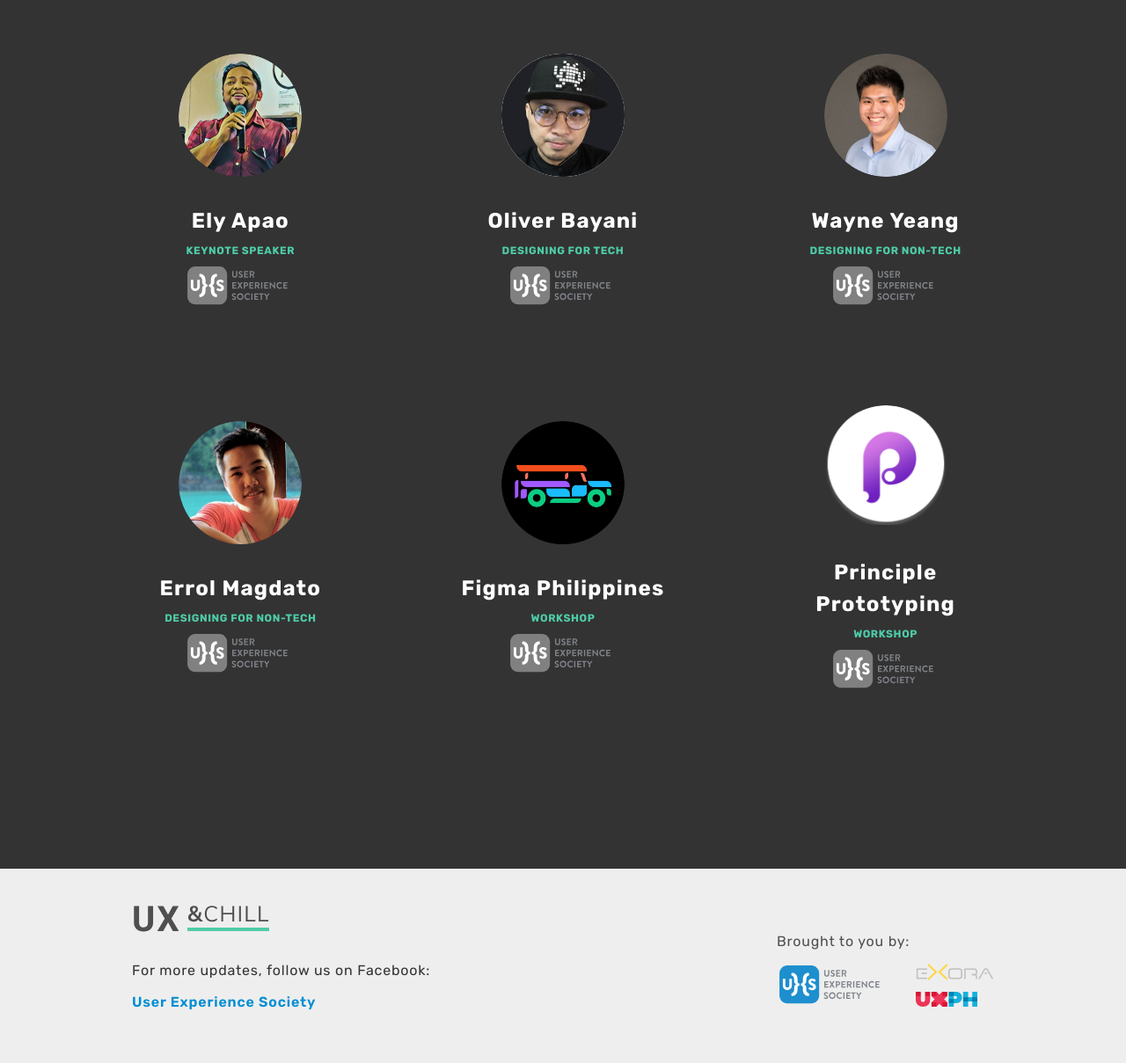
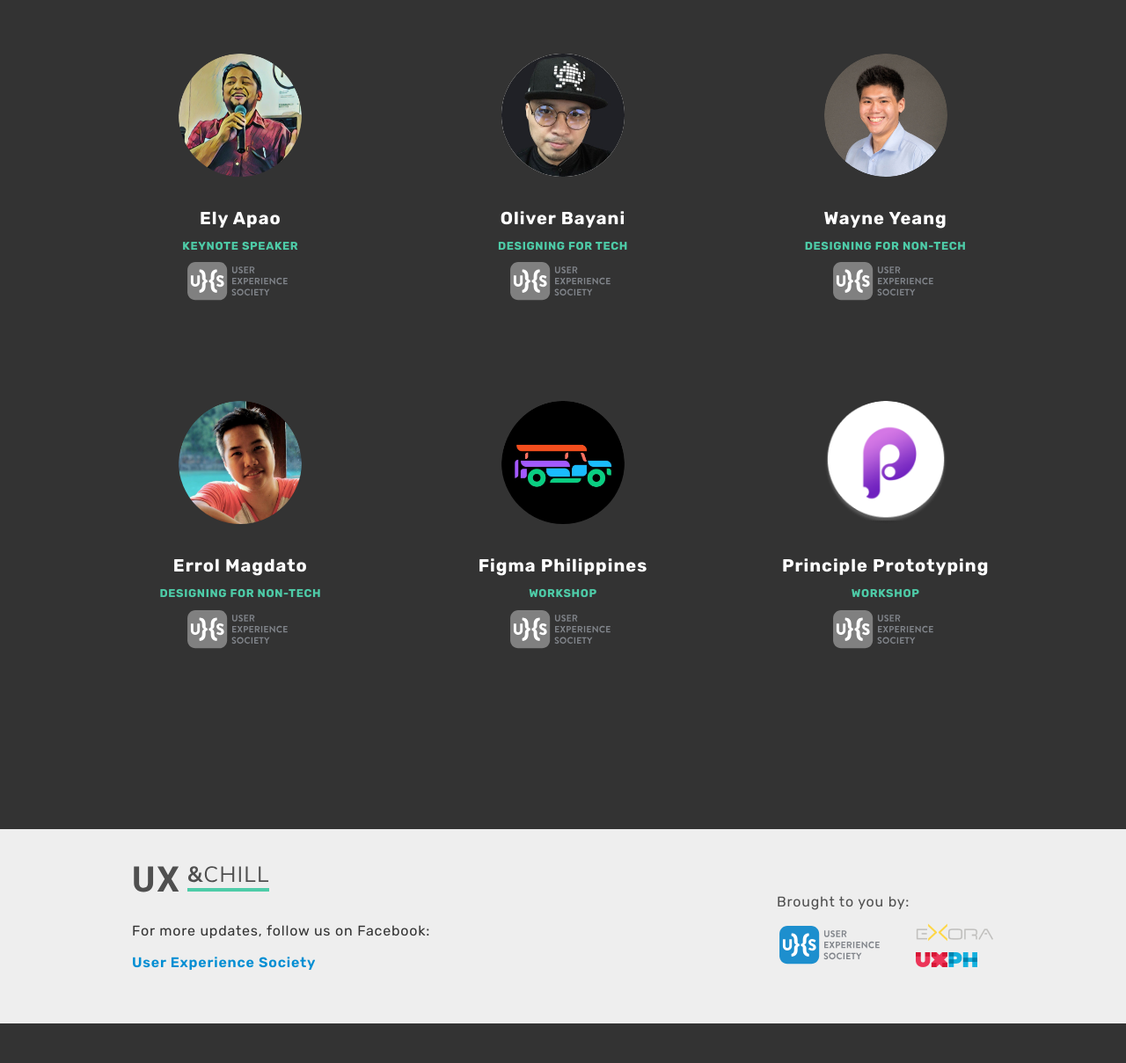
Before and after one commit to UXSoc/ux-chill-website-2020, a PHP site: page / in a window 1280 px wide. Shown: the part 821-2030 px from the top of the page at 88% size. After the commit the page ends 1985 px from the top, so only its background shows below. Run offline with PHP 8.4, Linux system fonts and the light colour scheme.

Commit message:
Fixed font weight and size of speakers

```diff
--- a/css/app.css
+++ b/css/app.css
@@ -265,8 +265,8 @@ section.speakers h2 {
 
 .speaker-category {
   font-family: "Rubik", sans-serif;
-  font-size: 12px;
-  font-weight: bold;
+  font-size: 0.8rem;
+  font-weight: 700;
   letter-spacing: 0.05em;
   color: #4ecca8;
   margin-bottom: 6px;
@@ -274,8 +274,8 @@ section.speakers h2 {
 }
 
 .speaker-name {
-  font-weight: bold;
-  font-size: 24px;
+  font-weight: 700;
+  font-size: 1.25rem;
   letter-spacing: 0.05em;
   margin-bottom: 7px;
   color: white;
--- a/index.html
+++ b/index.html
@@ -660,7 +660,7 @@
               </a>
             </div>
             <div class="speaker-card">
-              <div
+              <div data-micromodal-trigger="modal-principle"
                 style="width: 140px;height: 140px; background-image: url('./speakers/wayne.png'); background-size: 140px; border-radius: 50%;margin: 0 auto;margin-bottom:32px;"
               ></div>
               <h3 class="speaker-name">Wayne Yeang</h3>
--- a/scss/app.scss
+++ b/scss/app.scss
@@ -211,8 +211,8 @@ section.speakers h2 {
 
 .speaker-category {
   font-family: "Rubik", sans-serif;
-  font-size: 12px;
-  font-weight: bold;
+  font-size: 0.8rem;
+  font-weight: 700;
   letter-spacing: 0.05em;
   color: #4ecca8;
   margin-bottom: 6px;
@@ -220,8 +220,8 @@ section.speakers h2 {
 }
 
 .speaker-name {
-  font-weight: bold;
-  font-size: 24px;
+  font-weight: 700;
+  font-size: 1.25rem;
   letter-spacing: 0.05em;
   margin-bottom: 7px;
   color: white;
```
